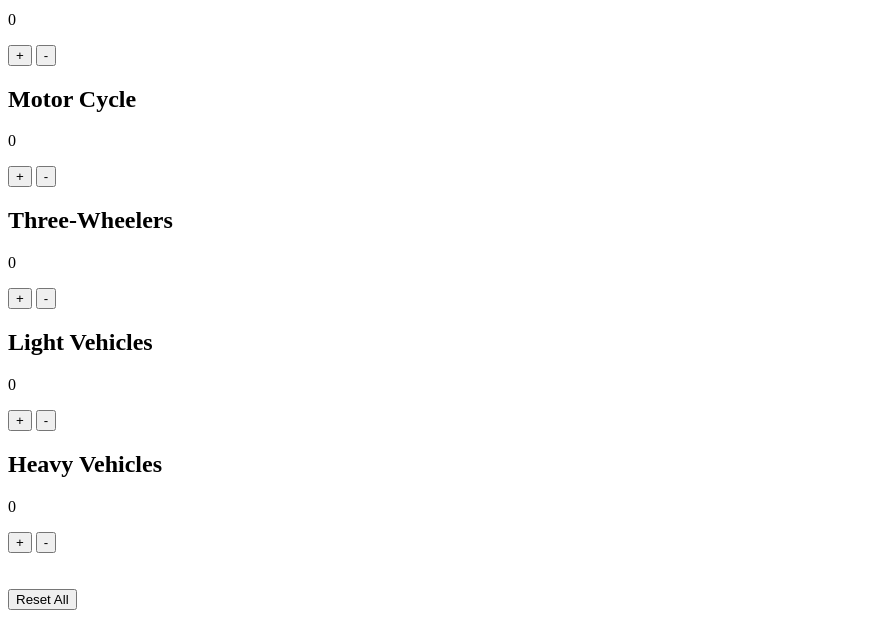
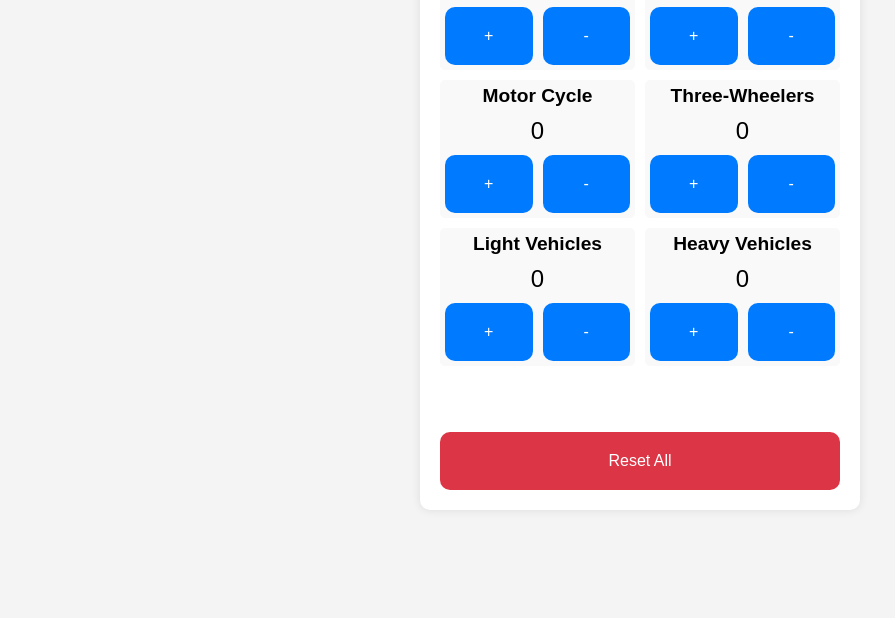
Before and after one commit to Anaya05Wilson/Vahan-Counter, a plain HTML site: page index1.html in a window 1280 px wide. Shown: the part 238-856 px from the top of the page, without its empty margins (0-895 px from the left). After the commit the page ends 820 px from the top, so only its background shows below. Drawn offline with Linux system fonts and the light colour scheme; the site is published under a folder, as on GitHub Pages, so addresses that start at the root find nothing.

Commit message:
changed linkings

```diff
--- a/index1.html
+++ b/index1.html
@@ -4,7 +4,7 @@
   <meta charset="UTF-8">
   <meta name="viewport" content="width=device-width, initial-scale=1.0">
   <title>Vahan Counter</title>
-  <link rel="stylesheet" href="/Vahan-Counter/styles1.css">
+  <link rel="stylesheet" href="./styles1.css">
 </head>
 <body>
   <div class="container">
@@ -62,6 +62,6 @@
     </div>
     <button class="reset-button" onclick="resetCounts()">Reset All</button>
   </div>
-  <script src="/Vahan-Counter/script1.js"></script>
+  <script src="./script1.js"></script>
 </body>
 </html>
```
